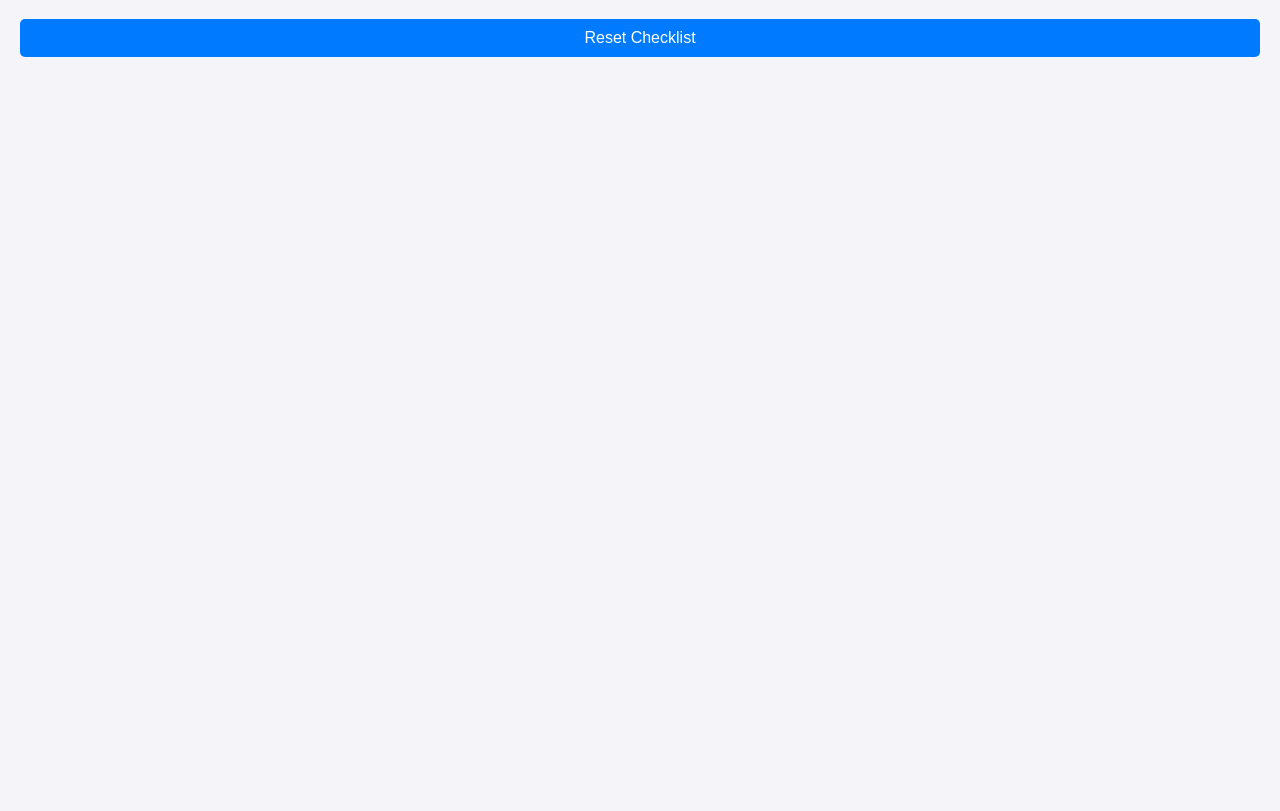
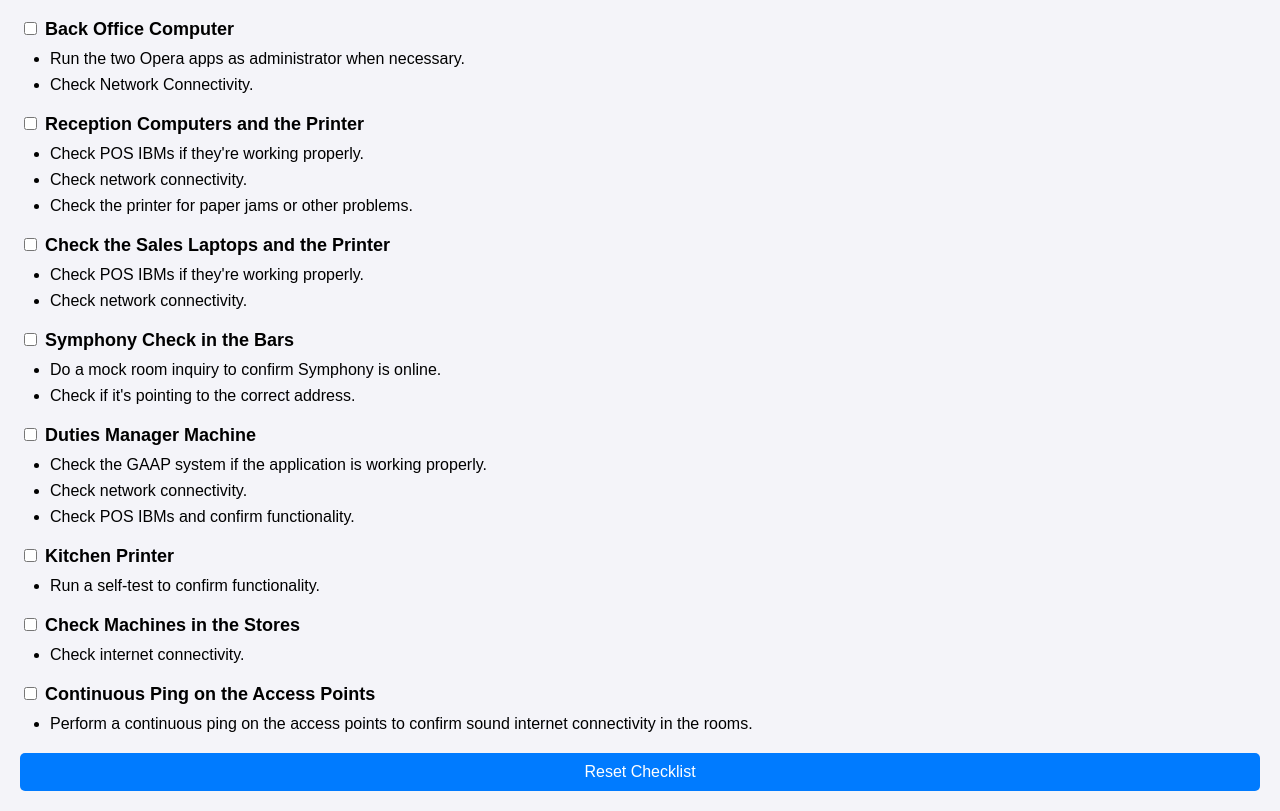
Before and after one commit to Lebokgang902/Daily-Work-Around, a plain HTML site: page index.html in a window 1280 px wide. Shown: the part 81-892 px from the top of the page. Before the commit the page ends 800 px from the top, so only its background shows below. Drawn offline with Linux system fonts and the light colour scheme.

Commit message:
Update index.html

```diff
--- a/index.html
+++ b/index.html
@@ -123,4 +123,22 @@
                         <label for="task-${index}">${task.heading}</label>
                     </div>
                     <ul>
-                        ${task.points.map(point => `<li>${point}</li>`).join
+                        ${task.points.map(point => `<li>${point}</li>`).join("")}
+                    </ul>
+                </div>
+            `).join("");
+        }
+
+        // Reset all checkboxes
+        function resetChecklist() {
+            document.querySelectorAll("input[type='checkbox']").forEach(checkbox => checkbox.checked = false);
+        }
+
+        // Add reset button functionality
+        document.querySelector("button").addEventListener("click", resetChecklist);
+
+        // Initialize the checklist on page load
+        loadChecklist();
+    </script>
+</body>
+</html>
```
